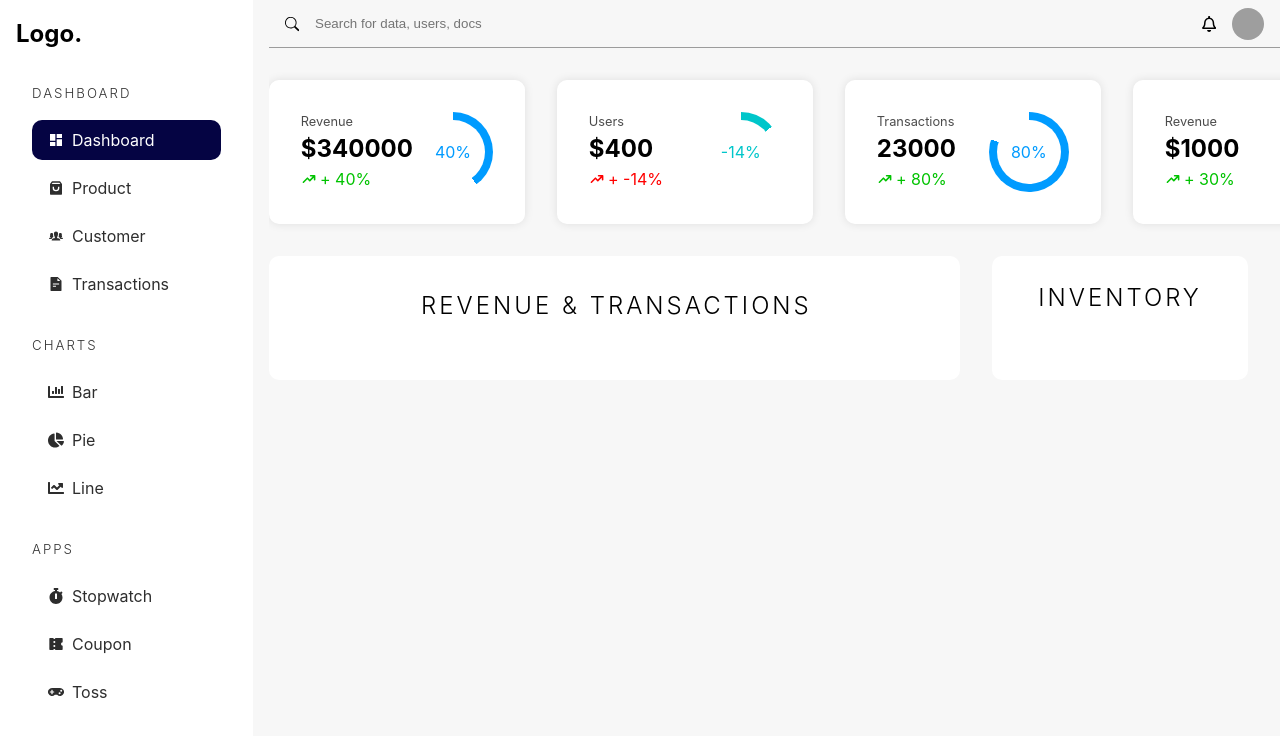
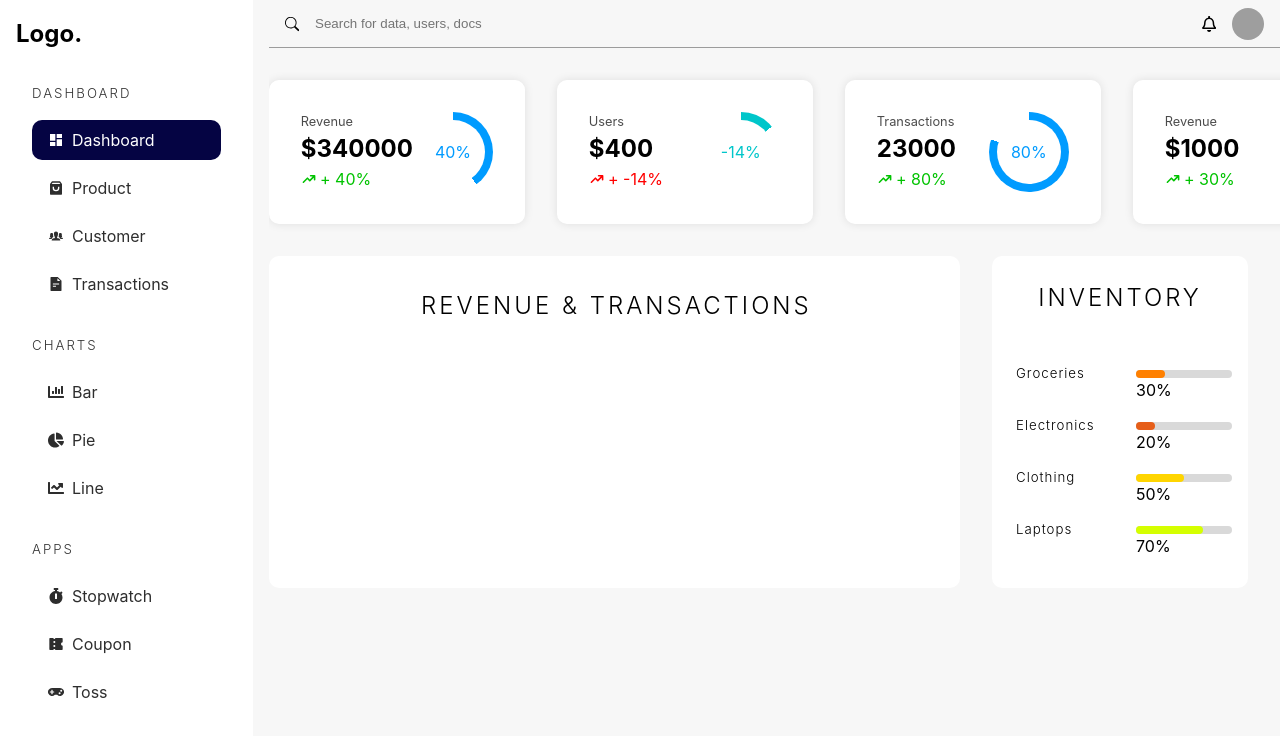
Before and after one commit to ozodbek-dev/Products_Admin_dashboard, a React (Vite) app: page /admin/dashboard in a window 1280 px wide. Shown: the top 736 px of the page. Built offline with nearby package versions, Linux system fonts and the light colour scheme; grey boxes are pictures that could not be loaded.

Commit message:
feature:category-item, data.json

```diff
--- a/package.json
+++ b/package.json
@@ -11,7 +11,9 @@
   },
   "dependencies": {
     "@types/react-router-dom": "^5.3.3",
+    "chartjs": "^0.3.24",
     "react": "^18.2.0",
+    "react-chartjs-2": "^5.2.0",
     "react-dom": "^18.2.0",
     "react-icons": "^4.11.0",
     "react-router-dom": "^6.17.0",
--- /dev/null
+++ b/src/assets/data.json
@@ -0,0 +1,20 @@
+ {
+		"categories": [
+			{
+				"value": 30,
+				"heading": "Groceries"
+			},
+			{
+				"value": 20,
+				"heading": "Electronics"
+			},
+			{
+				"value": 50,
+				"heading": "Clothing"
+			},
+			{
+				"value": 70,
+				"heading": "Laptops"
+			}
+		]
+ }
--- /dev/null
+++ b/src/pages/dashboard/components/category-item.tsx
@@ -0,0 +1,22 @@
+
+export interface ICategoryItemProps {
+  color: string;
+  value: number;
+  heading: string;
+}
+
+export default function CategoryItem ({ color, value, heading }: ICategoryItemProps) {
+  return (
+    <div className='category-item'>
+      <h5>{heading}</h5>
+      <div>
+        <div style={{
+          backgroundColor: color,
+          width: `${value}%`,
+        }}>
+        </div>
+        <span>{value}%</span>
+      </div>
+    </div>
+  );
+}
--- /dev/null
+++ b/src/pages/dashboard/components/index.ts
@@ -0,0 +1,2 @@
+export { default as CategoryItem } from './category-item';
+export { default as WidgetItem } from './widget-item';
--- /dev/null
+++ b/src/pages/dashboard/components/widget-item.tsx
@@ -0,0 +1,38 @@
+import { HiTrendingUp } from "react-icons/hi";
+
+interface WidgetItemProps {
+	heading: string;
+	value: number;
+	percent: number;
+	color: string;
+	amount?: boolean;
+}
+
+const WidgetItem = ({ heading, amount = false, value, percent, color }: WidgetItemProps): JSX.Element => (
+	<article className='widget'>
+		<div className='widget-info'>
+			<p>{heading}</p>
+			<h4>{amount ? `$${value}` : value}</h4>
+			{percent > 0 ? (
+				<span className='text-green'>
+					<HiTrendingUp /> + {percent}%{" "}
+				</span>
+			) : (
+				<span className='text-red'>
+					<HiTrendingUp /> + {percent}%{" "}
+				</span>
+			)}
+		</div>
+
+		<div
+			className='widget-circle'
+			style={{
+				background: `conic-gradient(${color} ${(Math.abs(percent) / 100) * 360}deg, rgb(255,255,255) 0)`,
+			}}
+		>
+			<span style={{ color }}>{percent}%</span>
+		</div>
+	</article>
+);
+
+export default WidgetItem;
--- a/src/pages/dashboard/index.tsx
+++ b/src/pages/dashboard/index.tsx
@@ -1,7 +1,8 @@
 import { withSidebar } from "@/HOC";
 import { BsSearch } from "react-icons/bs";
 import { FaRegBell } from "react-icons/fa";
-import { HiTrendingUp } from "react-icons/hi";
+import { CategoryItem, WidgetItem } from "./components";
+import data from "@/assets/data.json";
 
 const userImg: string =
 	"https://w7.pngwing.com/pngs/340/946/png-transparent-avatar-user-computer-icons-software-developer-avatar-child-face-heroes-thumbnail.png";
@@ -27,50 +28,20 @@ const Dashboard = () => {
 			</section>
 
 			<section className='graph-container'>
-				<div className="revenue-chart">
+				<div className='revenue-chart'>
 					<h2>Revenue & Transactions</h2>
 				</div>
-				<div className="dashboard-categories">
+				<div className='dashboard-categories'>
 					<h2>Inventory</h2>
+					<div>
+						{data.categories.map(item => (
+							<CategoryItem key={item.heading} color={`hsl(${item.value},${item.value * 4}%,50%)`} value={item.value } heading={item.heading} />
+						))}
+					</div>
 				</div>
 			</section>
 		</>
 	);
 };
 
-interface WidgetItemProps {
-	heading: string;
-	value: number;
-	percent: number;
-	color: string;
-	amount?: boolean;
-}
-
-const WidgetItem = ({ heading, amount = false, value, percent, color }: WidgetItemProps): JSX.Element => (
-	<article className='widget'>
-		<div className='widget-info'>
-			<p>{heading}</p>
-			<h4>{amount ? `$${value}` : value}</h4>
-			{percent > 0 ? (
-				<span className='text-green'>
-					<HiTrendingUp /> + {percent}%{" "}
-				</span>
-			) : (
-				<span className='text-red'>
-					<HiTrendingUp /> + {percent}%{" "}
-				</span>
-			)}
-		</div>
-
-		<div
-			className='widget-circle'
-			style={{
-				background: `conic-gradient(${color} ${(Math.abs(percent) / 100) * 360}deg, rgb(255,255,255) 0)`,
-			}}
-		>
-			<span style={{ color }}>{percent}%</span>
-		</div>
-	</article>
-);
-
 export default withSidebar(Dashboard);
--- a/src/styles/_dashboard.scss
+++ b/src/styles/_dashboard.scss
@@ -75,7 +75,7 @@
 			padding: 1rem 3rem;
 			> h2 {
 				@include heading;
-				margin: 1rem 0 2rem .25rem;
+				margin: 1rem 0 2rem 0.25rem;
 				text-align: center;
 			}
 		}
@@ -86,14 +86,39 @@
 			@include flex(column, center, unset, 0rem);
 			padding-bottom: 2rem;
 
-			> h2{
+			> h2 {
 				@include heading;
-				margin: 1.5rem 0 2rem  0;
+				margin: 1.5rem 0 2rem 0;
 				text-align: center;
 			}
-			>div{
+			> div {
 				overflow-y: auto;
-				padding-left: .5rem;
+				padding-left: 0.5rem;
+			}
+			.category-item {
+				width: 100%;
+				@include flex(row, space-between);
+				padding: 1rem;
+				> h5 {
+					letter-spacing: 1px;
+					font-weight: 300;
+				}
+				> div {
+					margin-left: auto;
+					width: 6rem;
+					background-color: rgb(217, 217, 217);
+					border-radius: 20px;
+					height: 0.5rem;
+					flex: none;
+					> div {
+						height: 100%;
+						border-radius: 20px;
+					}
+				}
+				> span {
+					font-size: 0.8rem;
+					font-weight: 700;
+				}
 			}
 		}
 	}
```
Also changed, not shown: 1 other file (tests, documents, lock files or other folders).
